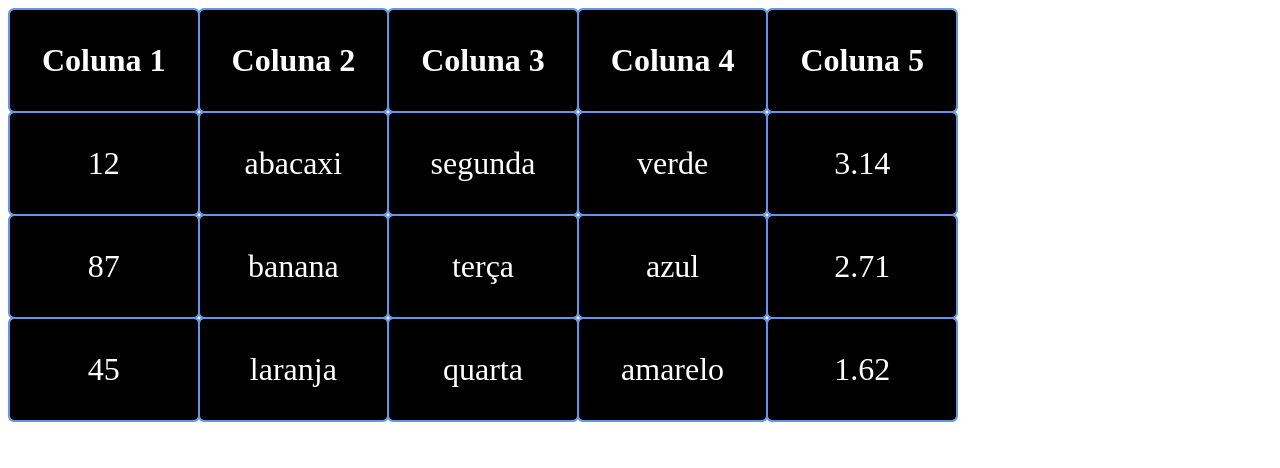
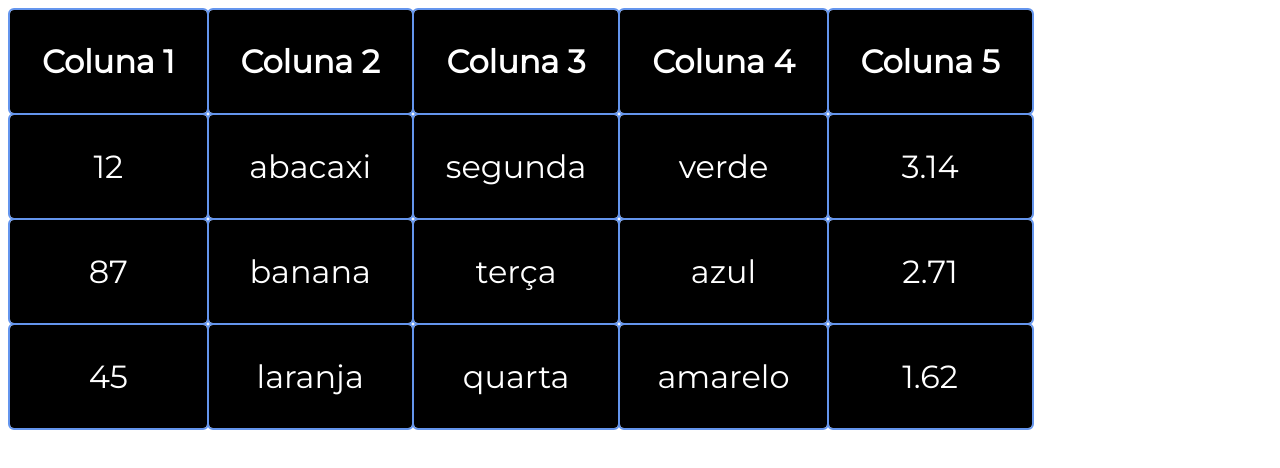
Before and after one commit to EmidioG/question-two-atividad, a plain HTML site: page index.html in a window 1280 px wide. Drawn offline with Linux system fonts and the light colour scheme.

Commit message:
add custom font

```diff
--- a/css/style.css
+++ b/css/style.css
@@ -1,3 +1,6 @@
+body {
+  font-family: MontSerrat;
+}
 th,
 td {
   outline: 2px solid cornflowerblue;
--- a/index.html
+++ b/index.html
@@ -6,6 +6,7 @@
     <meta http-equiv="X-UA-Compatible" content="IE=edge">
     <meta name="viewport" content="width=device-width, initial-scale=1.0">
     <title>hmn</title>
+    <link href="https://fonts.googleapis.com/css2?family=Montserrat&display=swap" rel="stylesheet">
     <link rel="stylesheet" href="css/style.css">
 </head>
 
```
